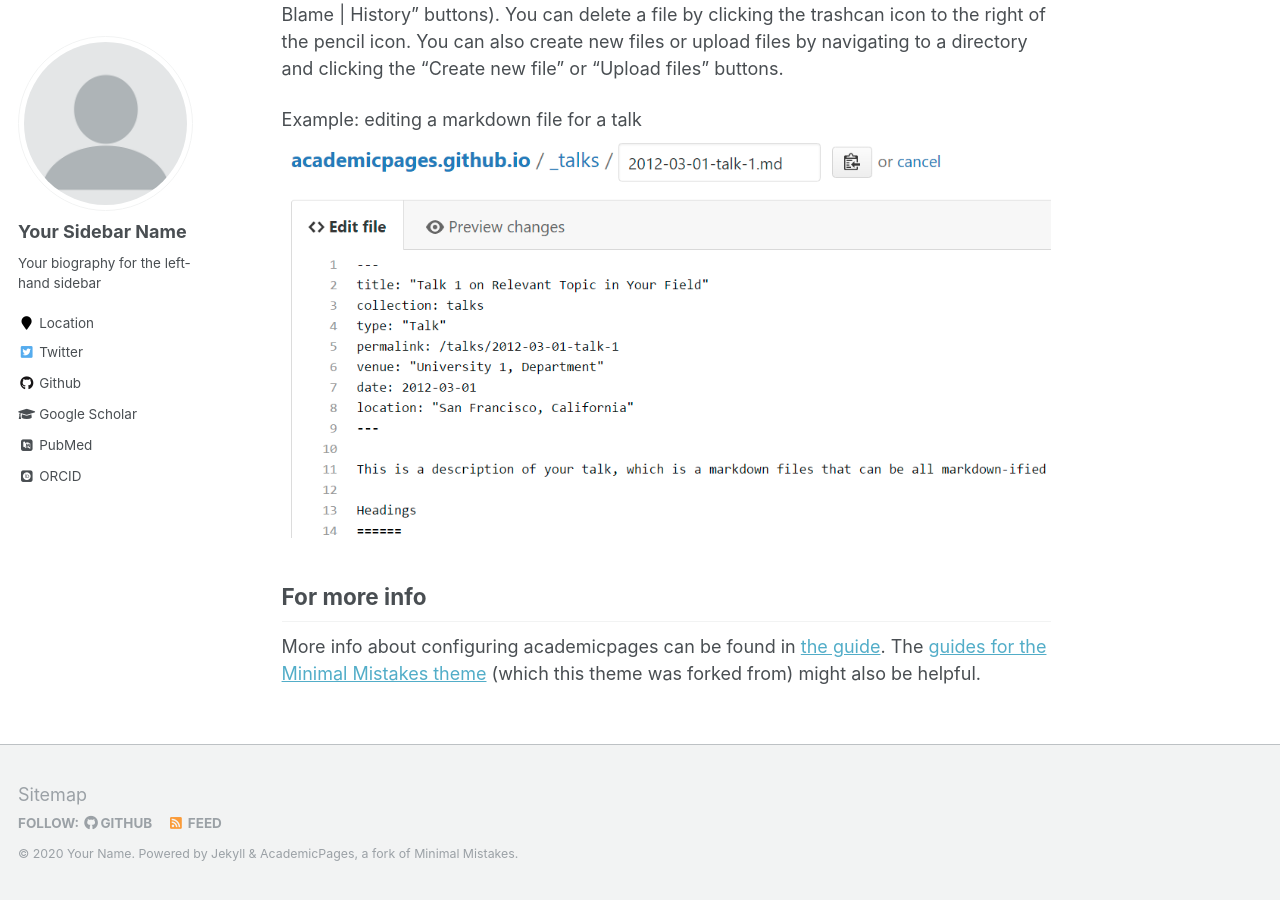
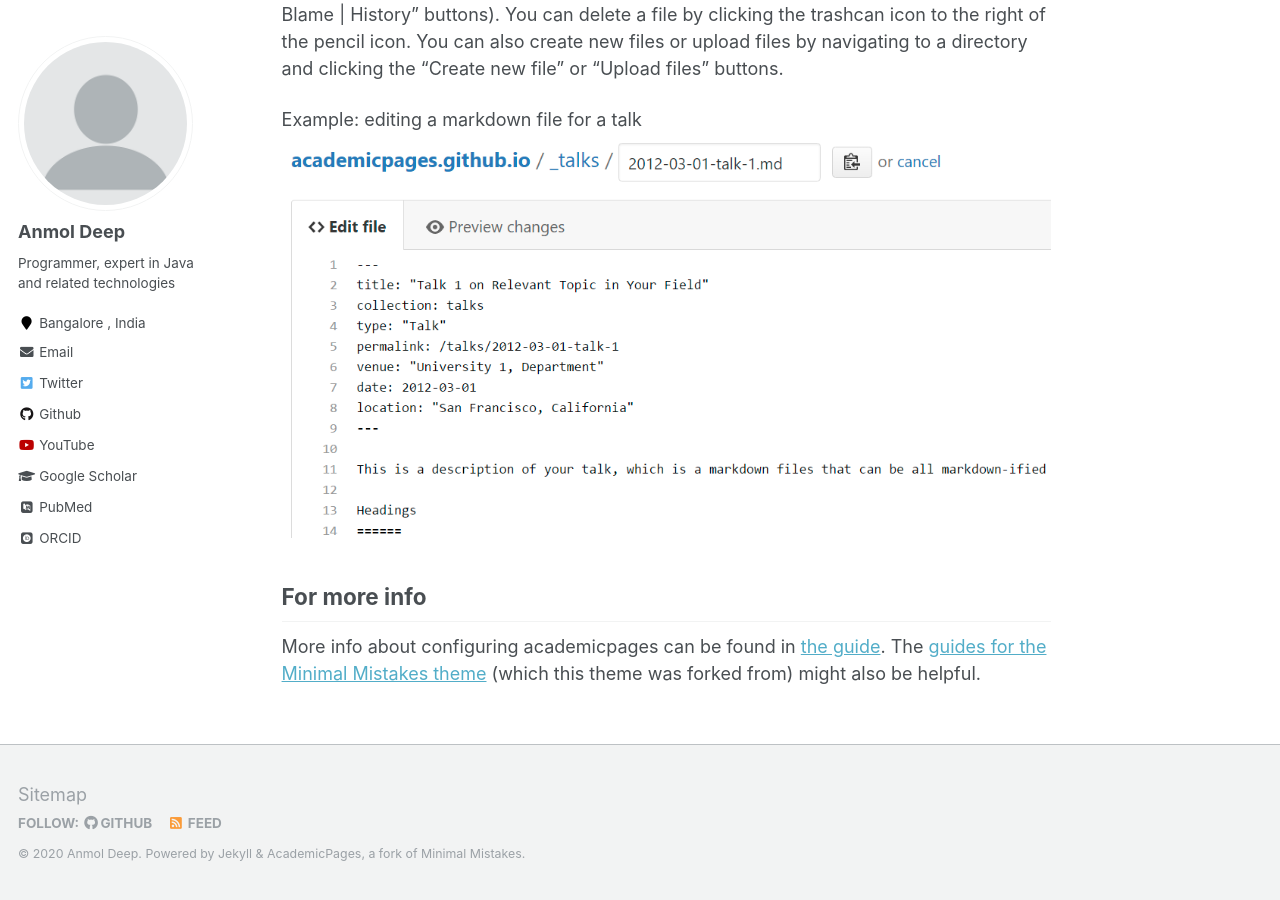
Before and after one commit to theheapdump/theheapdump.github.io, a Jekyll site: the page built from _pages/about.md, in a window 1280 px wide and 900 px high, scrolled down 2463 px. Built offline with Jekyll 4.4.1, drawn with Linux system fonts in a browser that asks for light colours; some web fonts are replaced; some of the changed text lies outside the part shown.

Commit message:
first changes

```diff
--- a/_config.yml
+++ b/_config.yml
@@ -7,13 +7,13 @@
 
 # Site Settings
 locale                   : "en-US"
-title                    : "Your Name / Site Title"
+title                    : "Anmol Deep"
 title_separator          : "-"
-name                     : &name "Your Name"
-description              : &description "personal description"
-url                      : https://academicpages.github.io # the base hostname & protocol for your site e.g. "https://mmistakes.github.io"
+name                     : &name "Anmol Deep"
+description              : &description "Member Technical Staff II at Ping  Identity"
+url                      : https://anmoldeep0123.github.io # the base hostname & protocol for your site e.g. "https://mmistakes.github.io"
 baseurl                  : "" # the subpath of your site, e.g. "/blog"
-repository               : "academicpages/academicpages.github.io"
+repository               : "anmoldeep0123.github.io"
 teaser                   :  # filename of teaser fallback teaser image placed in /images/, .e.g. "500x300.png"
 breadcrumbs              : false # true, false (default)
 words_per_minute         : 160
@@ -80,14 +80,14 @@ analytics:
 
 # Site Author
 author:
-  name             : "Your Sidebar Name"
+  name             : "Anmol Deep"
   avatar           : "profile.png"
-  bio              : "Your biography for the left-hand sidebar"
-  location         : "Location"
+  bio              : "Programmer, expert in Java and related technologies"
+  location         : "Bangalore , India"
   employer         :
   pubmed           : "https://www.ncbi.nlm.nih.gov/pubmed/?term=john+snow"
-  googlescholar    : "http://yourfullgooglescholarurl.com"
-  email            :
+  googlescholar    : "http://------------------.com"
+  email            : "anmoldeep0123@gmail.com"
   researchgate     :  # example: "https://www.researchgate.net/profile/yourprofile"
   uri              :
   bitbucket        :
@@ -96,7 +96,7 @@ author:
   flickr           :
   facebook         :
   foursquare       :
-  github           : "academicpages"
+  github           : "anmoldeep0123"
   google_plus      :
   keybase          :
   instagram        :
@@ -113,7 +113,7 @@ author:
   vine             :
   weibo            :
   xing             :
-  youtube          :
+  youtube          : "https://www.youtube.com/user/anmoldeep0123"
   wikipedia        :
 
 
```
